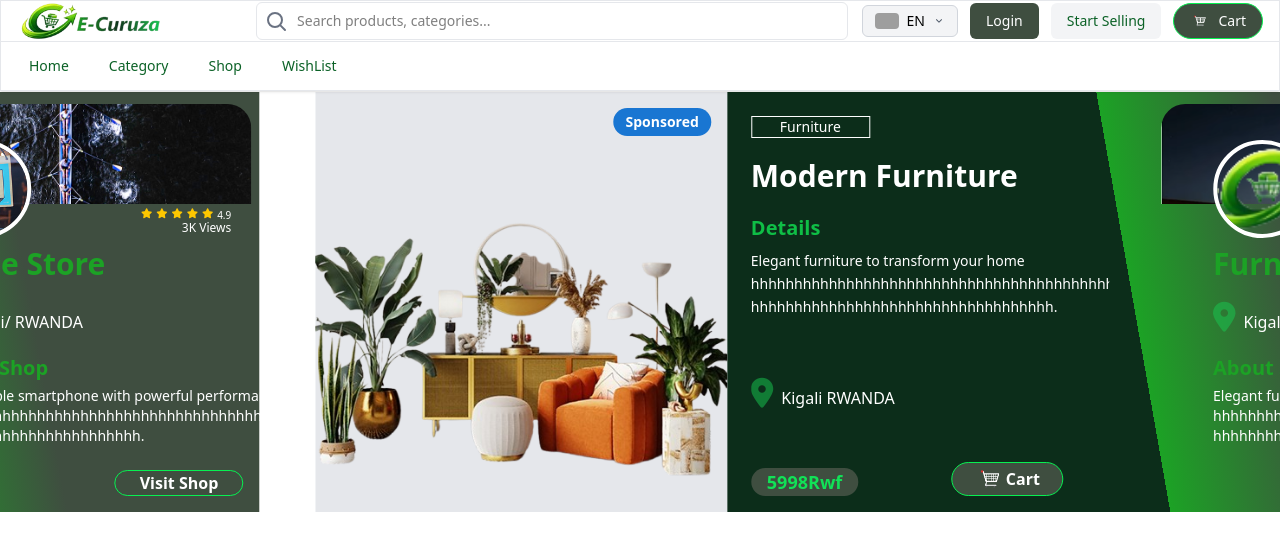
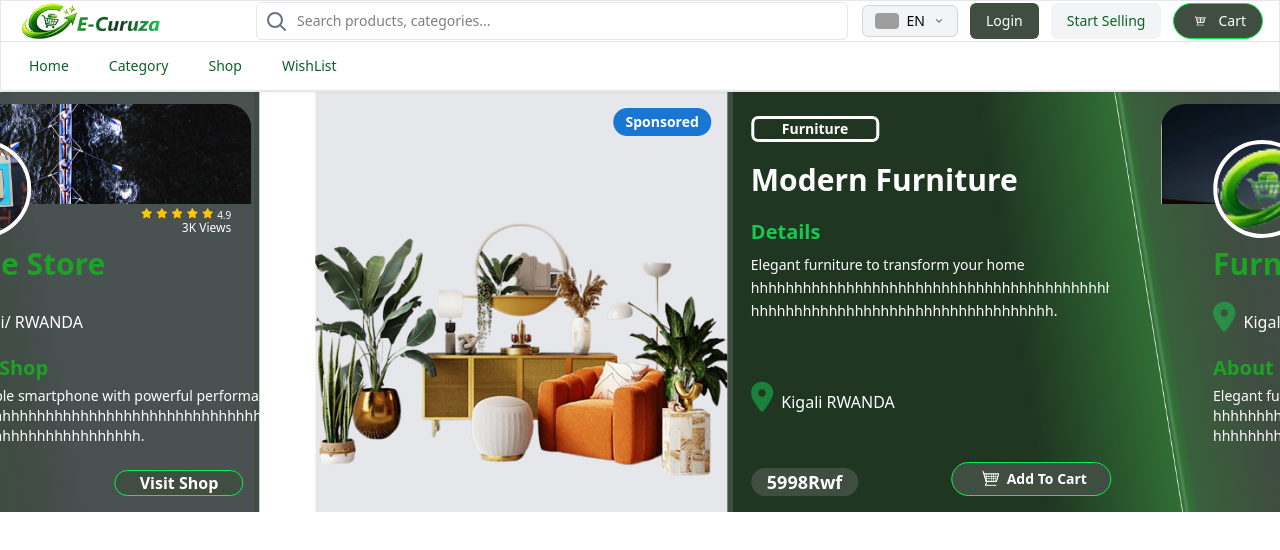
Before and after one commit to Danny670-ab/ecuruza-ui, a React (Vite) app: page / in a window 1280 px wide. Shown: the top 550 px of the page. Built offline with nearby package versions, Linux system fonts and the light colour scheme; grey boxes are pictures that could not be loaded.

Commit message:
adding bg and fixing about category button

```diff
--- a/src/components/Hero.tsx
+++ b/src/components/Hero.tsx
@@ -12,6 +12,7 @@ import second from "../assets/second.jpg"
 import glo from "../assets/glo.png"
 import logo2 from "../assets/logo2.png"
 import curuza from "../assets/curuza.png"
+import bg_bunner from "../assets/bg_banner.png"
 
 interface Slide {
   image: string
@@ -156,15 +157,13 @@ function Hero() {
               <span className="absolute top-4 right-4 bg-[#1976D2] text-white px-3 py-1 text-sm font-bold rounded-3xl">
                 Sponsored
               </span>
-
-
             </div>
 
             {/* Content - Middle - Split into two sections */}
-            <div className="h-[420px] w-full bg-[linear-gradient(80deg,_#0c2d1a_50%,_#1ca225_45%,_#3f4e40_70%)] flex">
+            <div className="h-[420px] w-full flex bg-cover bg-center" style={{ backgroundImage: `url(${bg_bunner})` }}>
               {/* Left side - Product details */}
               <div className="w-1/2 p-6 flex flex-col">
-                <span className="inline-block border border-white px-7 text-sm w-fit">
+                <span className="inline-block font-bold border-white px-7 border-[3px] rounded-[7px] text-sm w-fit">
                   {slide.category}
                 </span>
 
@@ -172,7 +171,7 @@ function Hero() {
                   {slide.title}
                 </h2>
                 <div className="flex-1 overflow-hidden">
-                  <h1 className="text-[#0fbe46] font-bold mt-5 text-xl">Details</h1>
+                  <h1 className="text-[#18C850] font-bold mt-5 text-xl">Details</h1>
                   <p className={`mt-2 text-white leading-relaxed ${getDescriptionFontSize(slide.description)}`}>
                     {slide.description}
                   </p>
@@ -180,15 +179,15 @@ function Hero() {
                   <i className="fas fa-map-marker-alt text-[#18C85082]  text-3xl"></i>
                   {slide.location} RWANDA
                 </p>
-                  <span className="absolute flex bottom-4  bg-[#3F4E40] text-[#11e257] border-[#07f051] px-4 text-lg font-bold rounded-3xl">
+                  <span className="absolute flex bottom-4  bg-[#3F4E40] text-white border-[#07f051] px-4 text-lg font-bold rounded-3xl">
                   {slide.price}
                  </span>
 
                 </div>
                 <div className="flex items-center mt-4">
-                <button className=" ml-50 bottom-4 absolute w-28 justify-center border border-[#07f051] bg-[#3F4E40] text-white rounded-3xl font-bold flex items-center ">
+                <button className=" ml-50 bottom-4 absolute w-40 text-sm justify-center border border-[#07f051] bg-[#3F4E40] text-white rounded-3xl font-bold flex items-center ">
                   <img src={cart} alt="cart" className="w-8 h-8" />
-                  Cart
+                 Add To Cart
                 </button>
                 </div>
               </div>
```
Also changed, not shown: src/assets/bg_banner.png (added).
